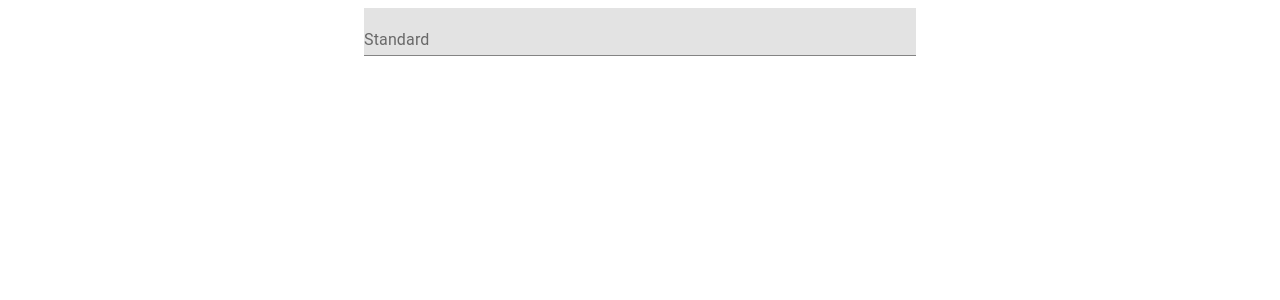
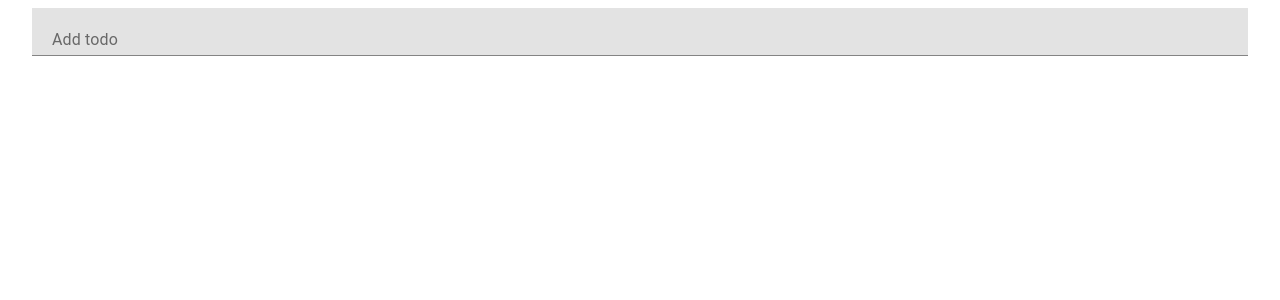
Before and after one commit to OlgaNaranovich/react-test, a React app: page / in a window 1280 px wide. Shown: the top 300 px of the page. Built offline with nearby package versions, Linux system fonts and the light colour scheme.

Commit message:
Add todo list component, implement adding, deleting, editing of list items, save list data in localStorage

```diff
--- a/package.json
+++ b/package.json
@@ -38,6 +38,7 @@
   },
   "dependencies": {
     "@material-ui/core": "^4.11.3",
+    "@material-ui/icons": "^4.11.2",
     "material-ui": "^0.20.2",
     "react": "^17.0.1",
     "react-dom": "^17.0.1"
--- a/src/App.tsx
+++ b/src/App.tsx
@@ -1,11 +1,19 @@
 import * as React from 'react';
 import Container from '@material-ui/core/Container';
 import FormComponent from './components/Form';
+import TodoList from './components/TodoList';
+import useTodoState from './useTodoState';
 
 const App = () => {
+	const {todo, addTodo, editTodo, deleteTodo} = useTodoState();
+
 	return (
-		<Container maxWidth="sm">
-			<FormComponent/>
+		<Container maxWidth="lg">
+			<FormComponent saveTodo={addTodo}/>
+			<TodoList
+				todo={todo}
+				editTodo={editTodo}
+				deleteTodo={deleteTodo}/>
 		</Container>
 	);
 };
--- a/src/components/Form.tsx
+++ b/src/components/Form.tsx
@@ -1,24 +1,51 @@
-import * as React from 'react';
-import {createStyles, Theme} from '@material-ui/core';
+import React, {useState} from 'react';
+import {makeStyles, createStyles, Theme} from '@material-ui/core';
 import TextField from '@material-ui/core/TextField';
-import { useTheme } from '@material-ui/core/styles';
+import {useTheme} from '@material-ui/core/styles';
 
-const useStyles = ({palette}: Theme) => createStyles({
-	root: {
-		display: 'flex',
-		flexDirection: 'column',
-		backgroundColor: palette.background.default,
-		color: palette.primary.main,
-	},
-});
+interface ISaveTodoList {
+	saveTodo: Function;
+}
 
-const FormComponent = () => {
+const useStyles = makeStyles(({palette}: Theme) =>
+	createStyles({
+		root: {
+			display: 'flex',
+			flexDirection: 'column',
+			backgroundColor: palette.background.default,
+			'& label, & input': {
+				paddingLeft: '20px'
+			},
+		},
+	}),
+);
+
+const FormComponent = (props: ISaveTodoList) => {
+	const {saveTodo} = props;
+	const [value, setValue] = useState('');
 	const theme = useTheme();
 	const classes = useStyles(theme);
 
+	const reset = () => {
+		setValue('');
+	}
+
+	const changeInput = (e: React.ChangeEvent<HTMLInputElement>) => {
+		setValue(e.target.value);
+	};
+
+	const formSubmit = (e: React.FormEvent<HTMLFormElement>) => {
+		e.preventDefault();
+		saveTodo(value);
+		reset();
+	}
 	return (
-		<form style={classes.root} noValidate autoComplete="off">
-			<TextField id="standard-basic" label="Standard" />
+		<form className={classes.root} noValidate autoComplete="off" onSubmit={formSubmit}>
+			<TextField
+				id="standard-basic"
+				label="Add todo"
+				value={value}
+				onChange={changeInput} />
 		</form>
 	);
 };
--- /dev/null
+++ b/src/components/TodoList.tsx
@@ -0,0 +1,141 @@
+import React, {useState} from 'react';
+import { createStyles, makeStyles, Theme } from '@material-ui/core/styles';
+import List from '@material-ui/core/List';
+import ListItem from '@material-ui/core/ListItem';
+import ListItemIcon from '@material-ui/core/ListItemIcon';
+import ListItemSecondaryAction from '@material-ui/core/ListItemSecondaryAction';
+import ListItemText from '@material-ui/core/ListItemText';
+import Checkbox from '@material-ui/core/Checkbox';
+import IconButton from '@material-ui/core/IconButton';
+import EditIcon from '@material-ui/icons/Edit';
+import DeleteIcon from '@material-ui/icons/Delete';
+import CheckCircleRoundedIcon from '@material-ui/icons/CheckCircleRounded';
+import TextField from '@material-ui/core/TextField';
+
+interface ITodoList {
+    todo: string[];
+    editTodo: Function;
+    deleteTodo: Function;
+}
+
+const useStyles = makeStyles((theme: Theme) =>
+    createStyles({
+        root: {
+            width: '100%',
+            maxWidth: 'lg',
+            backgroundColor: theme.palette.background.paper,
+
+            '& .hidden': {
+                display: 'none'
+            },
+
+            '& .editable-field': {
+                position: 'absolute',
+                background: '#fff',
+                width: '100%',
+
+                '& .MuiTextField-root': {
+                    width: '85%'
+                }
+            }
+        },
+    }),
+);
+
+const TodoList = (props: ITodoList) => {
+    const {todo, editTodo, deleteTodo} = props;
+    const classes = useStyles();
+
+    const [checked, setChecked] = useState([]);
+    const [editValue, setEditValue] = useState('');
+    const [editStatus, setEditStatus] = useState(todo.map((item, i) => i = false));
+
+
+    const handleToggle = (value: number) => () => {
+        const currentIndex = checked.indexOf(value);
+        const newChecked = [...checked];
+        if (currentIndex === -1) {
+            newChecked.push(value);
+        } else {
+            newChecked.splice(currentIndex, 1);
+        }
+        setChecked(newChecked);
+    };
+
+    const saveChanges = (newValue: string, todoIndex: number) => {
+        editTodo(newValue, todoIndex);
+        setEditStatus(changeEditStatus(todoIndex));
+
+    }
+
+    const changeEditValue = (e: React.ChangeEvent<HTMLInputElement>) => {
+        setEditValue(e.target.value);
+    };
+
+    const changeEditStatus = (index: number) => {
+        const state = [...editStatus];
+        state[index] = !state[index];
+        return state;
+    };
+
+    const editItem = (todoValue: string, todoIndex: number) => {
+        setEditValue(todoValue);
+        setEditStatus(changeEditStatus(todoIndex));
+
+    }
+    const deleteItem = (todoIndex: number) => {
+        deleteTodo(todoIndex);
+    }
+
+    return (
+        <List className={classes.root}>
+            {todo.map((value, index) => {
+                const labelId = `checkbox-${value}`;
+
+                return (
+                    <ListItem key={value} role={undefined} dense button onClick={handleToggle(index)}>
+                        <ListItemIcon>
+                            <Checkbox
+                                edge="start"
+                                checked={checked.indexOf(index) !== -1}
+                                tabIndex={-1}
+                                disableRipple
+                                inputProps={{ 'aria-labelledby': labelId }}
+                            />
+                        </ListItemIcon>
+                        <ListItemText id={labelId} primary={value} />
+                        <div className="editable-field">
+                            <div className={!editStatus[index] ? "hidden" : ""}>
+                                <TextField
+                                    id="standard-basic"
+                                    label="Edit todo"
+                                    value={editValue}
+                                    autoFocus={true}
+                                    onChange={changeEditValue}/>
+                                <IconButton onClick={() => saveChanges(editValue, index)}>
+                                    <CheckCircleRoundedIcon color="secondary"/>
+                                </IconButton>
+                            </div>
+                        </div>
+                        <ListItemSecondaryAction>
+                            <IconButton
+                                edge="end"
+                                aria-label="edit"
+                                onClick={() => editItem(value, index)}>
+                                <EditIcon />
+                            </IconButton>
+                            <IconButton
+                                edge="end"
+                                aria-label="delete"
+                                onClick={() => deleteItem(index)}>
+                                <DeleteIcon/>
+                            </IconButton>
+                        </ListItemSecondaryAction>
+                    </ListItem>
+                );
+            })}
+        </List>
+    );
+}
+
+export default TodoList;
--- /dev/null
+++ b/src/useTodoState.tsx
@@ -0,0 +1,32 @@
+import { useState } from 'react';
+
+const todoValue = () => {
+    const todoInitialState: string[] = localStorage.todoList && Array.isArray(JSON.parse(localStorage.todoList))
+        ? JSON.parse(localStorage.todoList)
+        : [];
+    const [todo, setTodo] = useState(todoInitialState);
+
+    const setCurrentValue = (currentList: string[]) => {
+        setTodo(currentList);
+        localStorage.todoList = JSON.stringify(currentList);
+    }
+
+    return {
+        todo,
+        addTodo: (todoValue: string) => {
+            const newList = [todoValue, ...todo];
+            setCurrentValue(newList);
+        },
+        editTodo: (newValue: string, todoIndex: number) => {
+            const newList = [...todo].filter((item, i) => i !== todoIndex);
+            newList.unshift(newValue);
+            setCurrentValue(newList);
+        },
+        deleteTodo: (todoIndex: number) => {
+            const newList = todo.filter((item, itemIndex) => itemIndex !== todoIndex);
+            setCurrentValue(newList);
+        }
+    };
+};
+
+export default todoValue;
--- a/webpack.config.js
+++ b/webpack.config.js
@@ -45,6 +45,7 @@ module.exports = {
         new HtmlWebpackPlugin({
             title: 'React TodoList',
             template: path.resolve(__dirname, './src/template.html'),
+            favicon: './src/favicon.png',
             filename: 'index.html',
         }),
     ],
```
Also changed, not shown: src/favicon.png (added), 1 other file (tests, documents, lock files or other folders).
